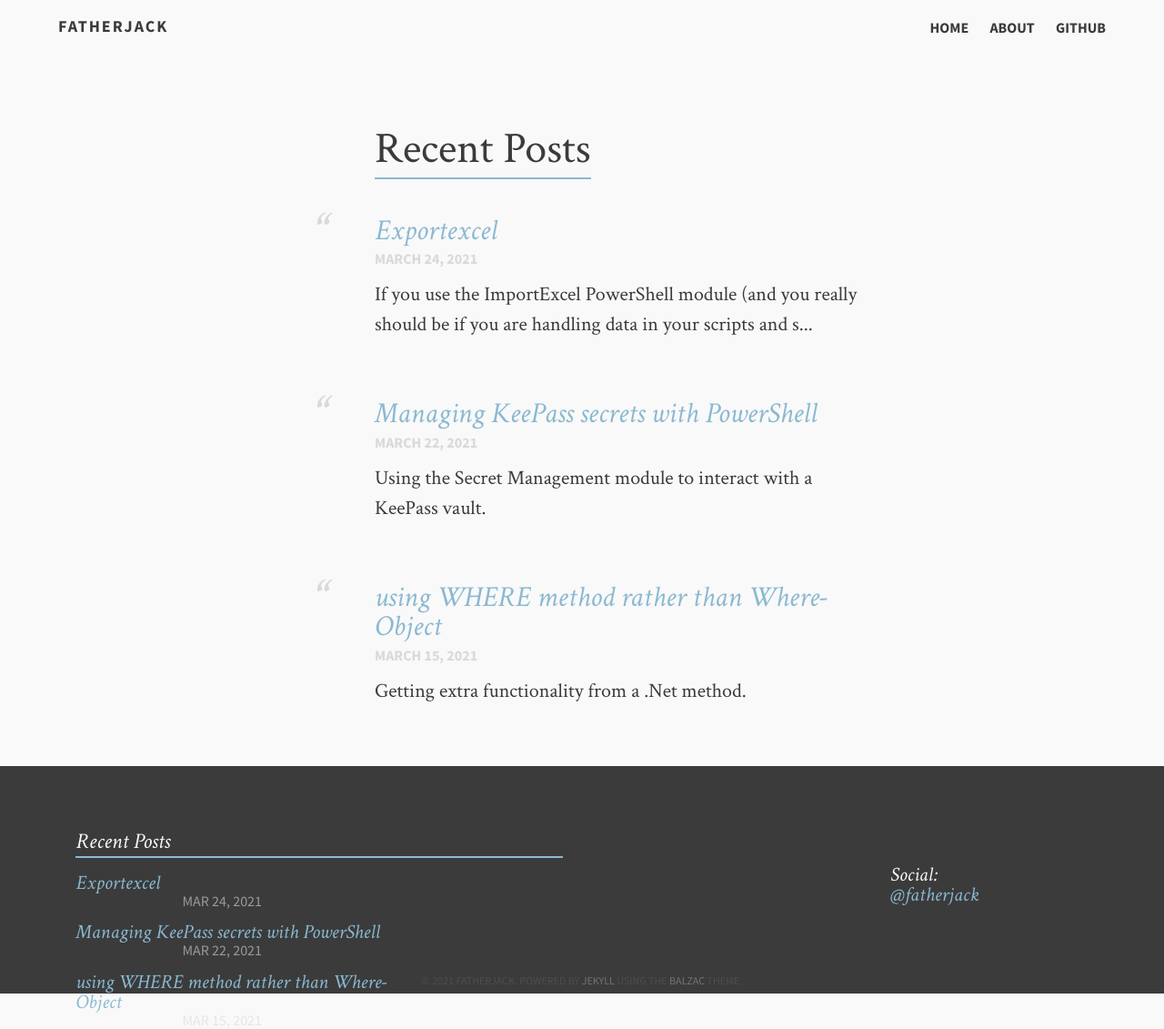
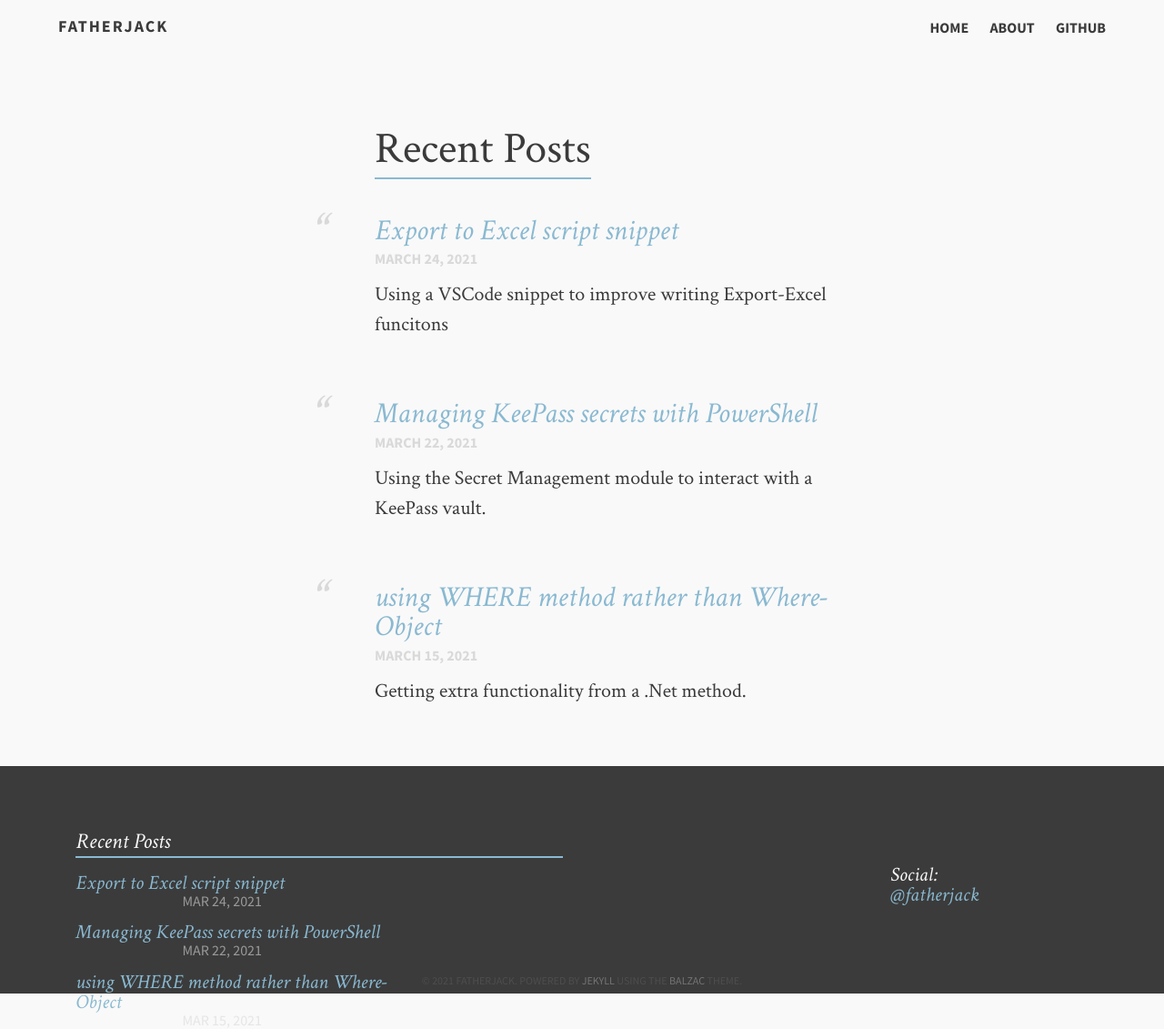
Before and after one commit to fatherjack/fatherjack.github.io, a Jekyll site: the page built from index.md, in a window 1280 px wide. Shown: the whole page at 91% size. Built offline with Jekyll 4.4.1, drawn with Linux system fonts in a browser that asks for light colours.

Commit message:
Update 2021-03-24-ExportExcel.md
post header

```diff
--- a/_posts/2021-03-24-ExportExcel.md
+++ b/_posts/2021-03-24-ExportExcel.md
@@ -1,3 +1,11 @@
+---
+layout: post
+title: "Export to Excel script snippet"
+description: "Using a VSCode snippet to improve writing Export-Excel funcitons"
+category: articles
+tags: [ImportExcel, ExportExcel, VSCode, Snippets]
+---
+
 If you use the ImportExcel PowerShell module (and you really should be if you are handling data in your scripts and sharing it out with colleagues via files ) then you will probably be writing code that takes an object variable which is the results of your script and passing it to the Export-Excel function.
 
 Some key parameters for the function are the path for the output file and a table style for that data. I found myself using this so much as a splatting variable that I created this VSCode snippet to ease the process.
```
